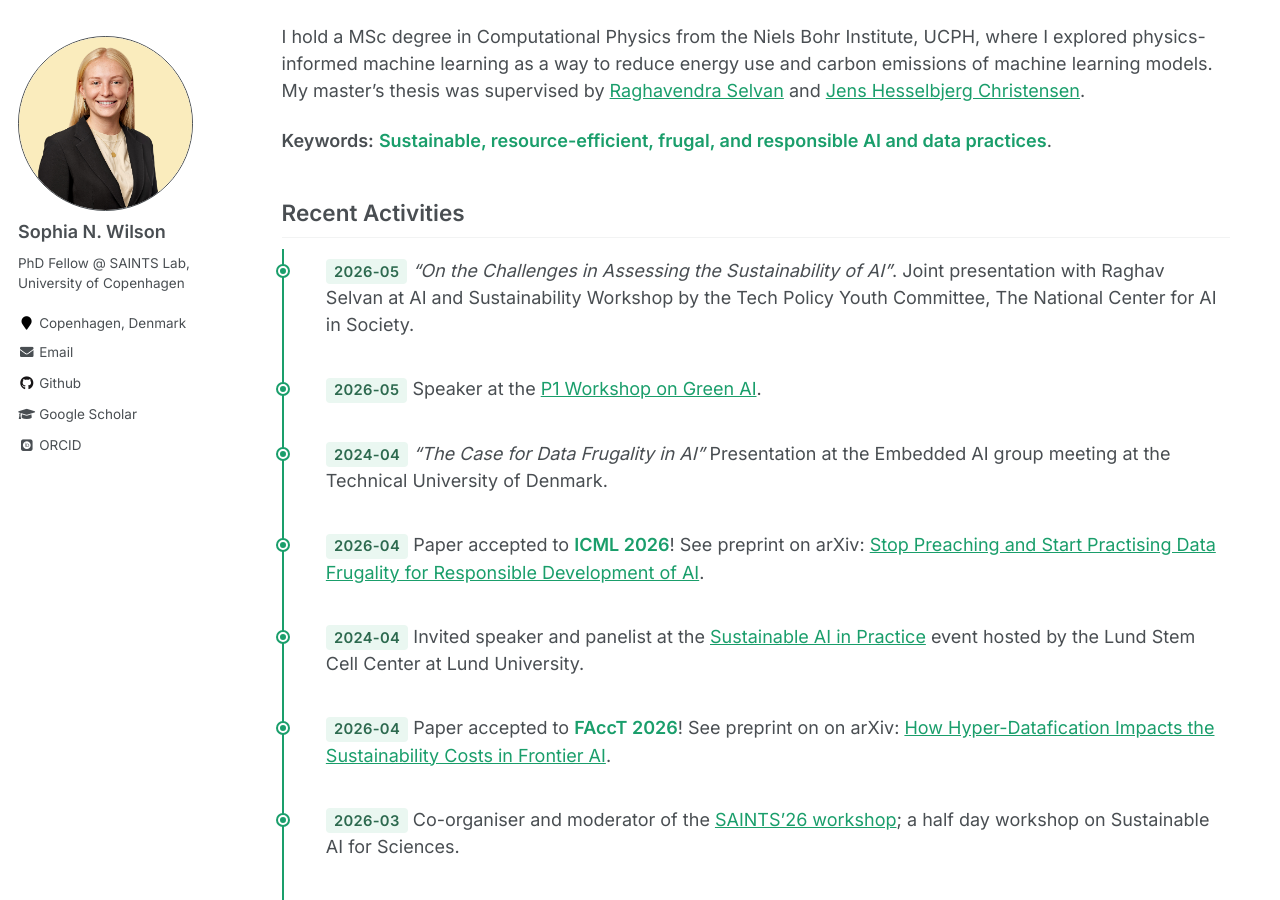
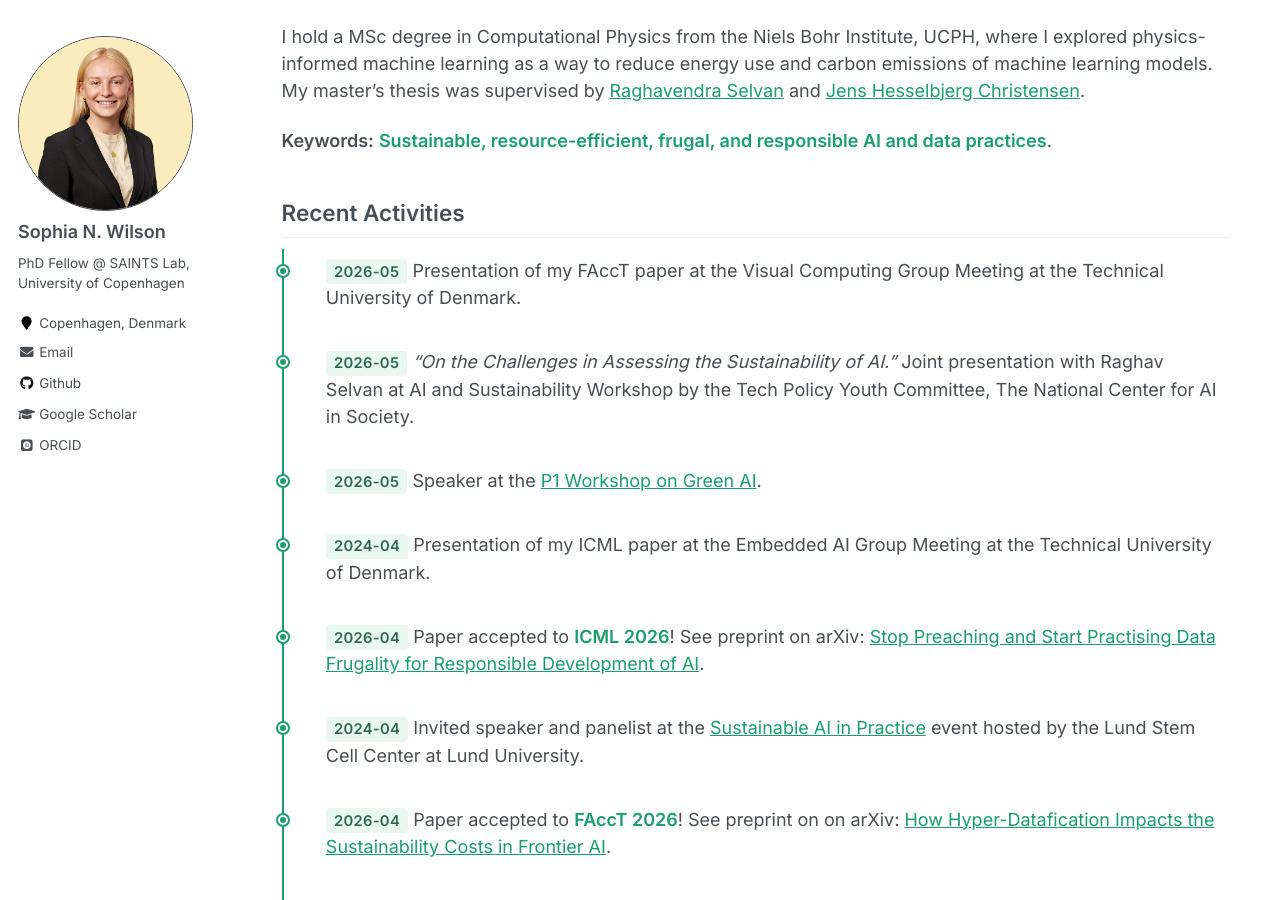
Before and after one commit to sophiawilson18/sophiawilson18.github.io, a Jekyll site: the page built from _pages/about.md, in a window 1280 px wide and 900 px high, scrolled down 297 px. Built offline with Jekyll 4.4.1, drawn with Linux system fonts in a browser that asks for light colours; some web fonts are replaced.

Commit message:
added DTU presentation

```diff
--- a/_pages/about.md
+++ b/_pages/about.md
@@ -19,11 +19,13 @@ I hold a MSc degree in Computational Physics from the Niels Bohr Institute, UCPH
 
 <div class="timeline" markdown="1">
 
-**2026-05** *"On the Challenges in Assessing the Sustainability of AI"*. Joint presentation with Raghav Selvan at AI and Sustainability Workshop by the Tech Policy Youth Committee, The National Center for AI in Society.
+**2026-05** Presentation of my FAccT paper at the Visual Computing Group Meeting at the Technical University of Denmark.
+
+**2026-05** *"On the Challenges in Assessing the Sustainability of AI."* Joint presentation with Raghav Selvan at AI and Sustainability Workshop by the Tech Policy Youth Committee, The National Center for AI in Society.
 
 **2026-05** Speaker at the [P1 Workshop on Green AI](https://www.aicentre.dk/events/20260508-p1-programs-workshop-green-ai).
 
-**2024-04** *"The Case for Data Frugality in AI"* Presentation at the Embedded AI group meeting at the Technical University of Denmark.
+**2024-04** Presentation of my ICML paper at the Embedded AI Group Meeting at the Technical University of Denmark.
 
 **2026-04** Paper accepted to <span class="venue">ICML 2026</span>! See preprint on arXiv: [Stop Preaching and Start Practising Data Frugality for Responsible Development of AI](https://arxiv.org/abs/2602.19789).
 
```
Also changed, not shown: _pages/teaching_outreach.md (+3 -1 lines).
